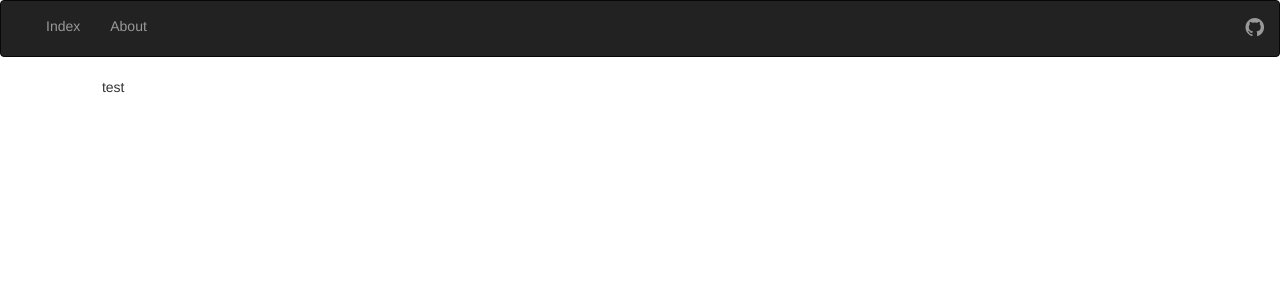
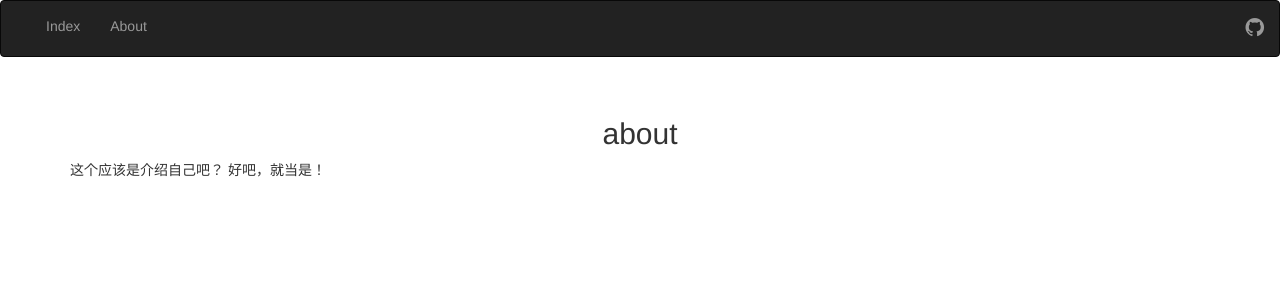
Before and after one commit to cmdbdu/cmdbdu.github.io, a Jekyll site: the page built from about.html, in a window 1280 px wide. Shown: the top 300 px of the page. Built offline with Jekyll 4.4.1, drawn with Linux system fonts in a browser that asks for light colours; Markdown is read by kramdown in place of the engine named in the settings.

Commit message:
增加about页面信息

```diff
--- a/about.html
+++ b/about.html
@@ -1,6 +1,8 @@
 ---
-layout: default
+layout: post
 title: about
 permalink: /about/
 ---
-test
+
+这个应该是介绍自己吧？
+好吧，就当是！
```
